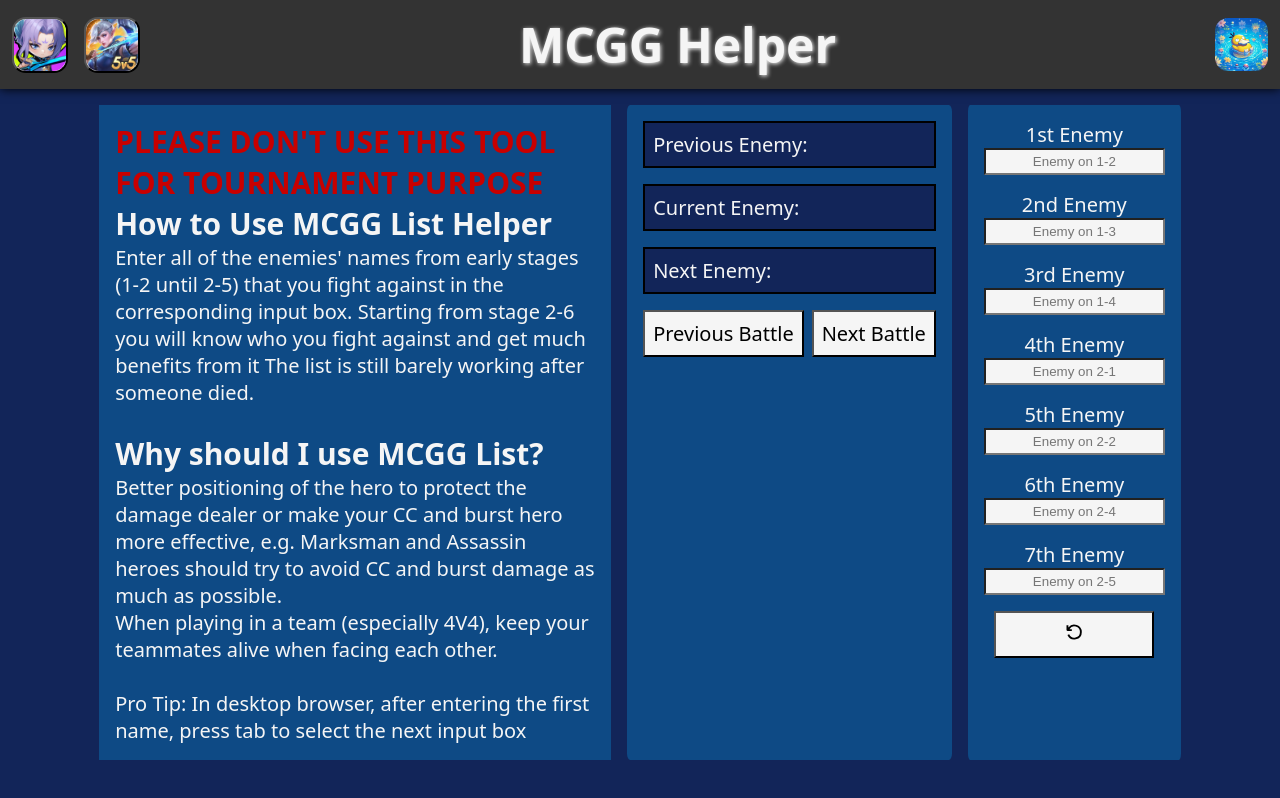
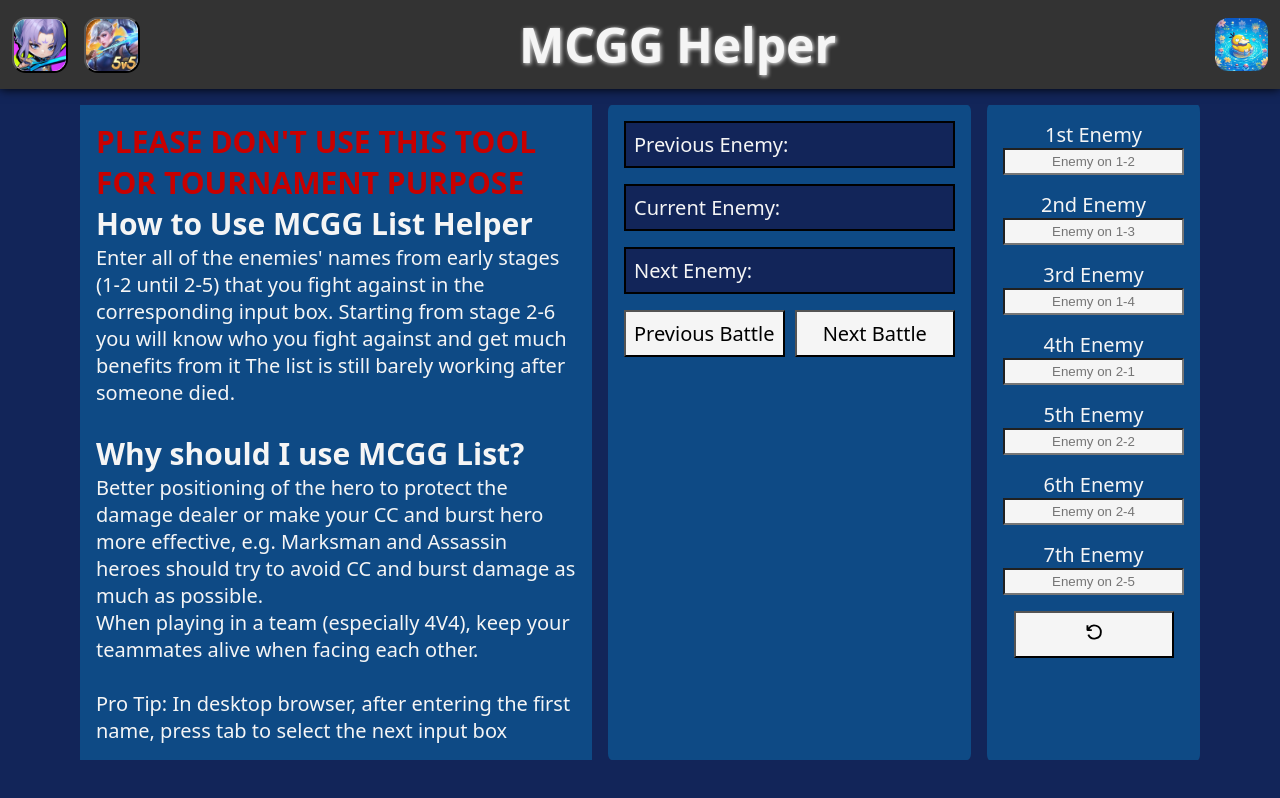
Before and after one commit to jerichojordan/mlbb-mcgg-helper, a React (Vite) app: page / in a window 1280 px wide. Built offline with nearby package versions, Linux system fonts and the light colour scheme.

Commit message:
MCGG List minor changes
- Adjusted grid layout for next prev button
- Adjusted icon sizes

```diff
--- a/src/components/EnemyList.tsx
+++ b/src/components/EnemyList.tsx
@@ -108,7 +108,7 @@
                 onClick={() => setShowPopup(true)}
                 className="mcgg-status__info-button mcgg-status__button"
               >
-                <IoIosInformationCircleOutline />
+                <IoIosInformationCircleOutline size={18}/>
               </button>
             </div>
           ) : null}
@@ -137,7 +137,7 @@
               type="submit"
               className="mcgg-list__button mcgg-list__reset-button"
             >
-              <VscDebugRestart />
+              <VscDebugRestart size={20} />
             </button>
           </div>
         </div>
--- a/src/index.css
+++ b/src/index.css
@@ -165,6 +165,7 @@
   height: auto;
   border-radius: 1%;
 }
+
 .mcgg-status__container > p {
   margin-bottom: 1rem;
   border: 2px solid black;
@@ -174,8 +175,9 @@
 }
 
 .mcgg-status__button-container {
-  display: flex;
-  gap: 0.5rem;
+  display: grid;
+  grid-template-columns: 1fr 1fr;
+  gap: 0.5em;
 }
 
 .mcgg-status__button {
```
